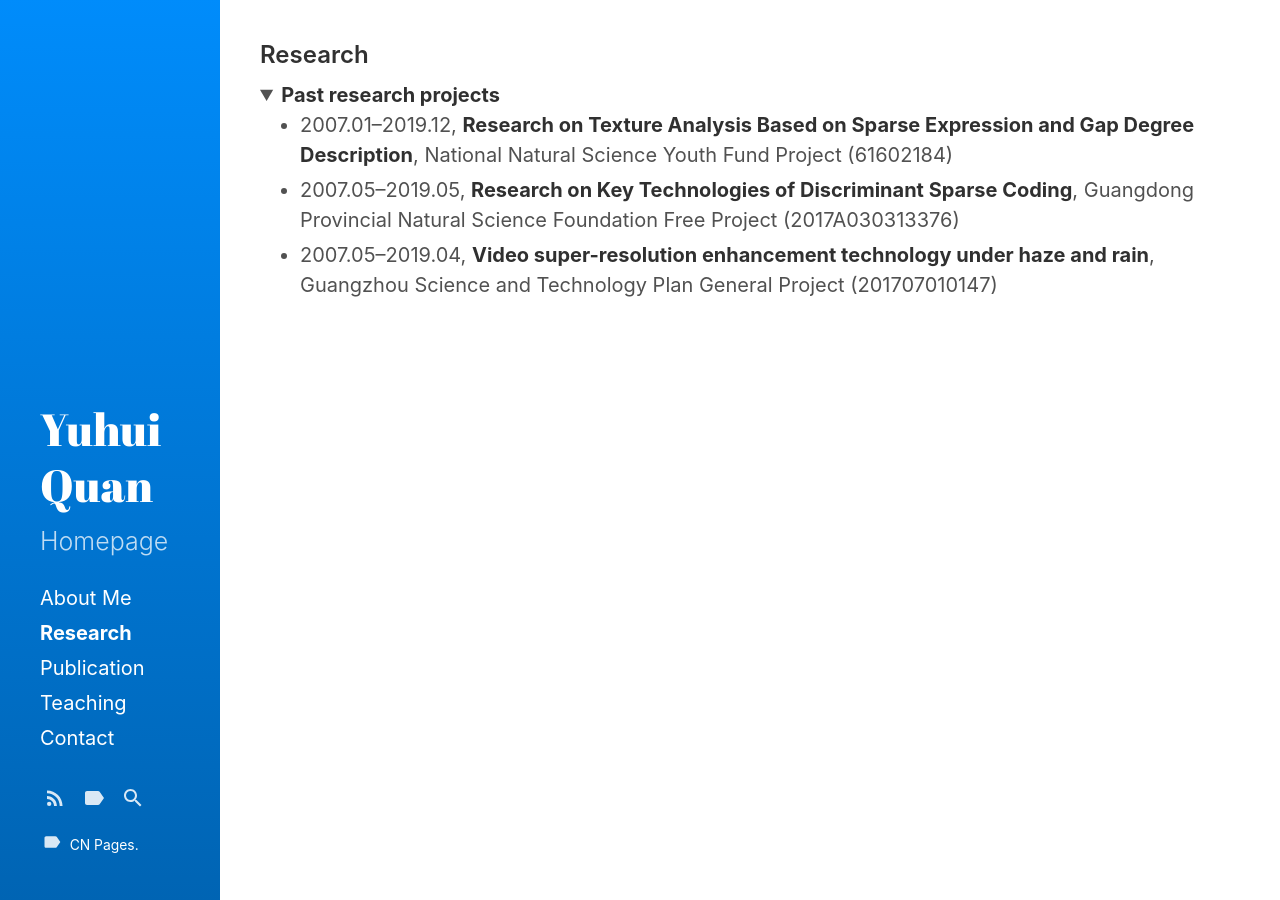
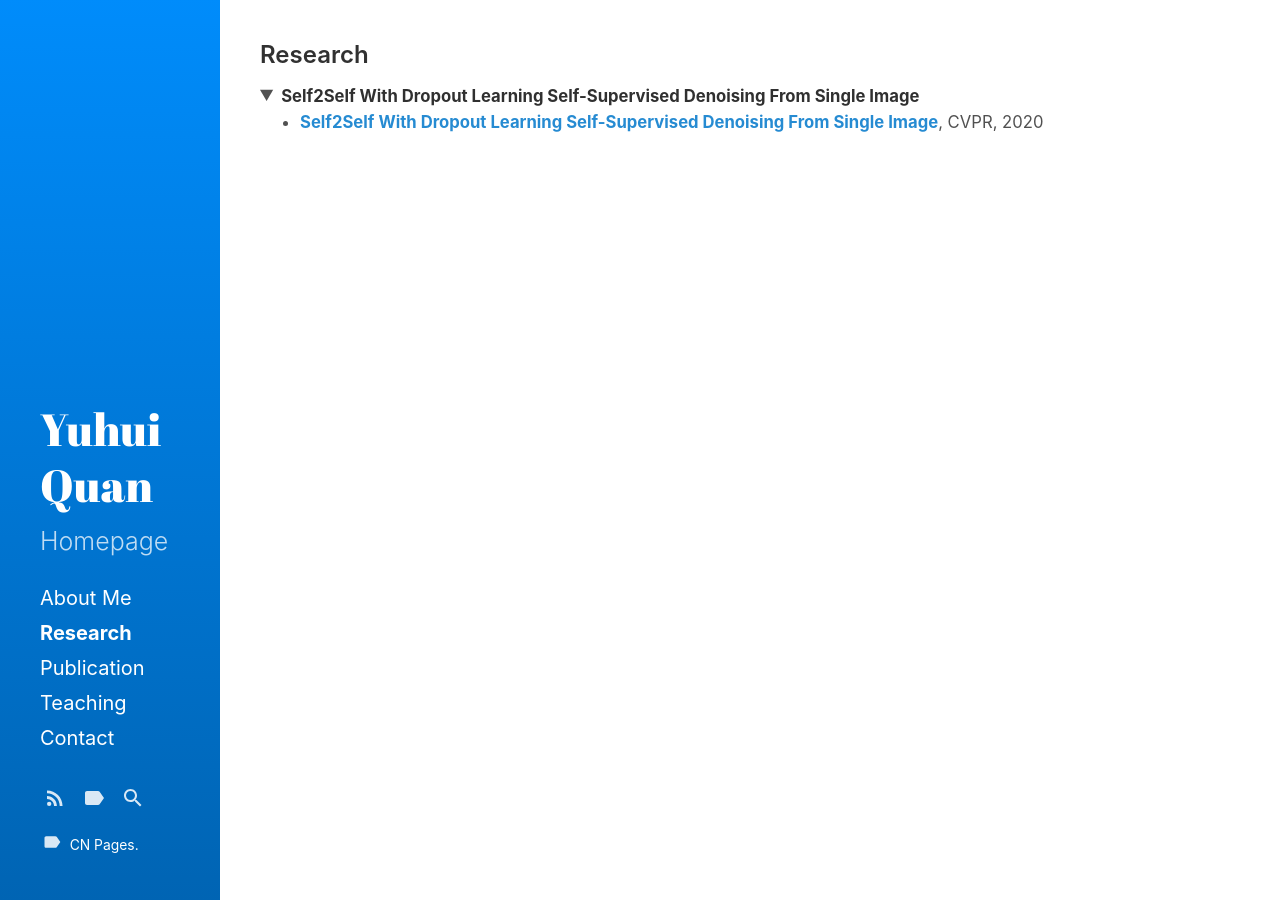
Before and after one commit to Dofboom/Dofboom.github.io, a Jekyll site: the page built from research.md, in a window 1280 px wide. Built offline with Jekyll 4.4.1, drawn with Linux system fonts in a browser that asks for light colours.

Commit message:
Update research.md

```diff
--- a/research.md
+++ b/research.md
@@ -10,10 +10,10 @@ sidebar_link: true
 -->
 
 <details open="">
-<summary><strong>Past research projects </strong></summary>
+<summary><strong><small>Self2Self With Dropout Learning Self-Supervised Denoising From Single Image </small></strong></summary>
+<small>
 <ul>
-<li>2007.01&#8211;2019.12, <strong>Research on Texture Analysis Based on Sparse Expression and Gap Degree Description</strong>, National Natural Science Youth Fund Project (61602184)</li>
-<li>2007.05&#8211;2019.05, <strong>Research on Key Technologies of Discriminant Sparse Coding</strong>, Guangdong Provincial Natural Science Foundation Free Project (2017A030313376)</li>
-<li>2007.05&#8211;2019.04, <strong>Video super-resolution enhancement technology under haze and rain</strong>, Guangzhou Science and Technology Plan General Project (201707010147)</li>
+<li><strong><a href="https://github.com/csyhquan/csyhquan.github.io/raw/master/manuscript/20x-cvpr-Self2Self%20With%20Dropout%20Learning%20Self-Supervised%20Denoising%20From%20Single%20Image.pdf">Self2Self With Dropout Learning Self-Supervised Denoising From Single Image</a></strong>, CVPR, 2020</li>
 </ul>
+</small>
 </details>
```
